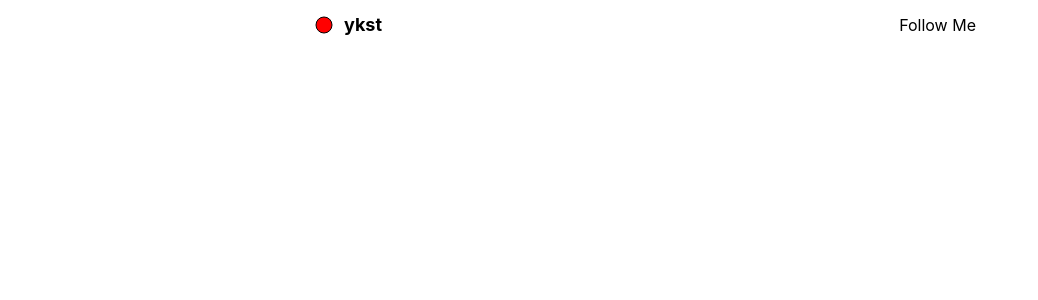
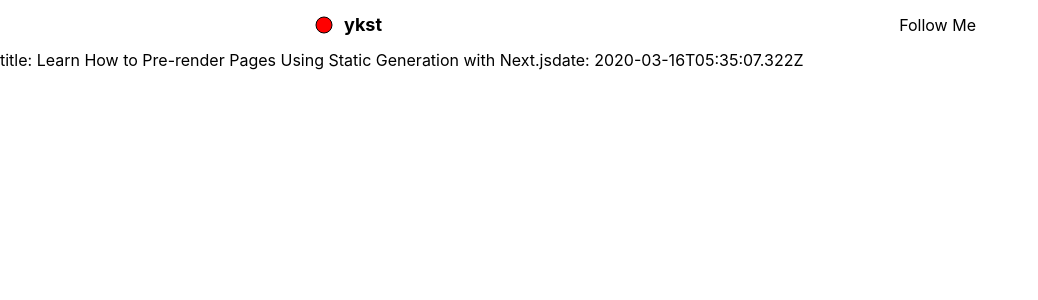
Before and after one commit to youxiberlin/next-blog, a Next.js app: page / in a window 1280 px wide. Shown: the top 300 px of the page, without its empty margins (0-1038 px from the left). Built offline with nearby package versions, Linux system fonts and the light colour scheme.

Commit message:
Add posts fetch api

```diff
--- /dev/null
+++ b/_posts/hello-world.md
@@ -0,0 +1,18 @@
+---
+title: 'Learn How to Pre-render Pages Using Static Generation with Next.js'
+excerpt: 'Lorem ipsum dolor sit amet, consectetur adipiscing elit, sed do eiusmod tempor incididunt ut labore et dolore magna aliqua. Praesent elementum facilisis leo vel fringilla est ullamcorper eget. At imperdiet dui accumsan sit amet nulla facilities morbi tempus.'
+coverImage: '/assets/blog/hello-world/cover.jpg'
+date: '2020-03-16T05:35:07.322Z'
+author:
+  name: Yuki Sato
+  picture: '/assets/blog/authors/tim.jpeg'
+ogImage:
+---
+
+Lorem ipsum dolor sit amet, consectetur adipiscing elit, sed do eiusmod tempor incididunt ut labore et dolore magna aliqua. Praesent elementum facilisis leo vel fringilla est ullamcorper eget. At imperdiet dui accumsan sit amet nulla facilities morbi tempus. Praesent elementum facilisis leo vel fringilla. Congue mauris rhoncus aenean vel. Egestas sed tempus urna et pharetra pharetra massa massa ultricies.
+
+Venenatis cras sed felis eget velit. Consectetur libero id faucibus nisl tincidunt. Gravida in fermentum et sollicitudin ac orci phasellus egestas tellus. Volutpat consequat mauris nunc congue nisi vitae. Id aliquet risus feugiat in ante metus dictum at tempor. Sed blandit libero volutpat sed cras. Sed odio morbi quis commodo odio aenean sed adipiscing. Velit euismod in pellentesque massa placerat. Mi bibendum neque egestas congue quisque egestas diam in arcu. Nisi lacus sed viverra tellus in. Nibh cras pulvinar mattis nunc sed. Luctus accumsan tortor posuere ac ut consequat semper viverra. Fringilla ut morbi tincidunt augue interdum velit euismod.
+
+## Lorem Ipsum
+
+Tristique senectus et netus et malesuada fames ac turpis. Ridiculous mus mauris vitae ultricies leo integer malesuada nunc vel. In mollis nunc sed id semper. Egestas tellus rutrum tellus pellentesque. Phasellus vestibulum lorem sed risus ultricies tristique nulla. Quis blandit turpis cursus in hac habitasse platea dictumst quisque. Eros donec ac odio tempor orci dapibus ultrices. Aliquam sem et tortor consequat id porta nibh. Adipiscing elit duis tristique sollicitudin nibh sit amet commodo nulla. Diam vulputate ut pharetra sit amet. Ut tellus elementum sagittis vitae et leo. Arcu non odio euismod lacinia at quis risus sed vulputate.
--- /dev/null
+++ b/lib/api.js
@@ -0,0 +1,36 @@
+import fs from 'fs'
+import { join } from 'path'
+import matter from 'gray-matter'
+
+const postsDirectory = join(process.cwd(), '_posts')
+const getPostSlugs = () => {
+  return fs.readdirSync(postsDirectory)
+}
+const getPostBySlug = (slug, fields = []) => {
+  const realSlug = slug.replace(/\.md$/, '')
+  const fullPath = join(postsDirectory, `${realSlug}.md`)
+  const fileContents = fs.readFileSync(fullPath, 'utf8')
+  const { data, content } = matter(fileContents)
+
+  const items = {}
+  fields.forEach((field) => {
+    if (field === 'slug') {
+      items[field] = realSlug
+    }
+    if (field === 'content') {
+      items[field] = content
+    }
+    if (data[field]) {
+      items[field] = data[field]
+    }
+  })
+  return items
+}
+
+export const getAllPosts = (fields = []) => {
+  const slugs = getPostSlugs()
+  const posts = slugs
+    .map((slug) => getPostBySlug(slug, fields))
+    .sort((post1, post2) => (post1.date > post2.date ? '-1' : '1'))
+  return posts
+}
--- a/pages/index.js
+++ b/pages/index.js
@@ -1,10 +1,30 @@
 import Layout from "../components/layouts/main"
+import { getAllPosts } from "../lib/api"
 
-const HomePage = () => {
+const HomePage = ({ allPosts }) => {
+  const main = allPosts[0]
+  console.log('main', main)
   return (
     <Layout>
-
+      title: {main.title}
+      date: {main.date}
     </Layout>
   )
 }
 export default HomePage;
+
+
+export async function getStaticProps() {
+  const allPosts = getAllPosts([
+    'title',
+    'date',
+    'slug',
+    'author',
+    'coverImage',
+    'excerpt',
+  ])
+
+  return {
+    props: { allPosts },
+  }
+}
```
